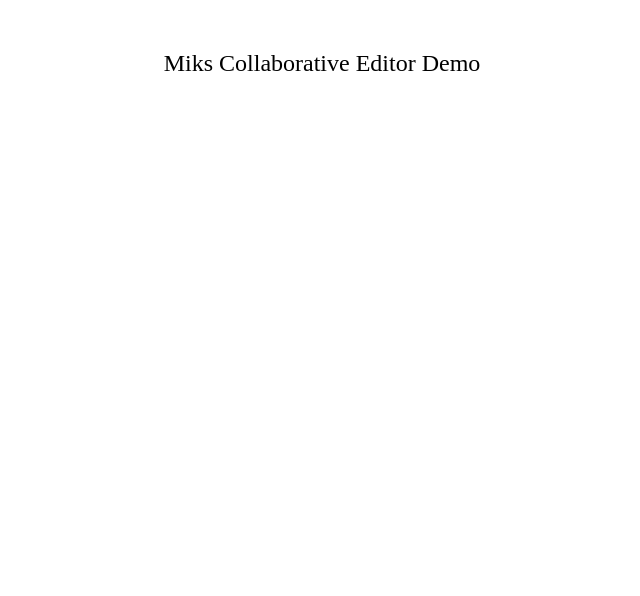
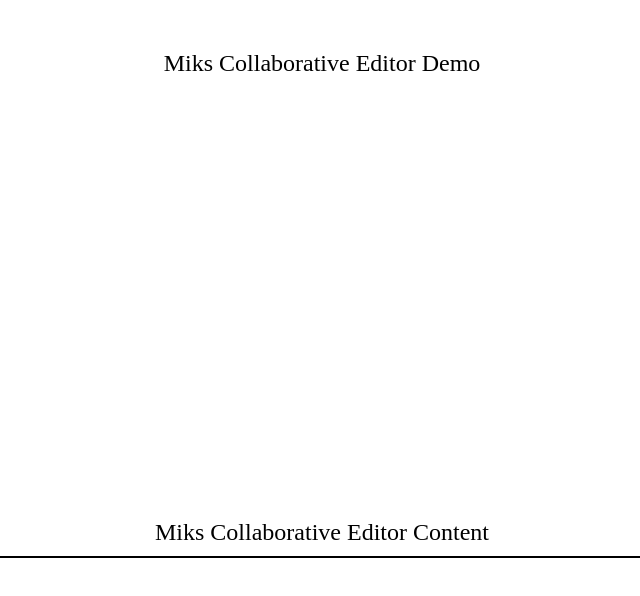
Before and after one commit to we-miks/collaborative-editor, a website: page demo/index.html in a window 1280 px wide. Shown: the whole page, without its empty margins (318-958 px from the left). Drawn offline with Linux system fonts and the light colour scheme.

Commit message:
merge display and index

```diff
--- a/demo/index.html
+++ b/demo/index.html
@@ -12,6 +12,13 @@
                 text-align: center;
                 font-size: 24px;
             }
+
+            .page .subtitle {
+                padding: 10px;
+                text-align: center;
+                font-size: 24px;
+            }
+
             .page .editor {
                 position: relative;
                 margin-top: 32px;
@@ -21,6 +28,14 @@
                 padding: 0 90px;
                 min-height: 400px;
             }
+
+            .page .content {
+                width: 660px;
+                margin: 0 auto;
+                border-style:solid;
+                border-width: 1px;
+                border-color: black;
+            }
         </style>
     </head>
     <body>
@@ -29,6 +44,8 @@
             <div class="editor">
                 <div class="editor-container" id="container"></div>
             </div>
+            <div class="subtitle">Miks Collaborative Editor Content</div>
+            <div class="content ql-editor"></div>
         </div>
     </body>
 </html>
```
Also changed, not shown: demo/index.js (+46 -0 lines).
